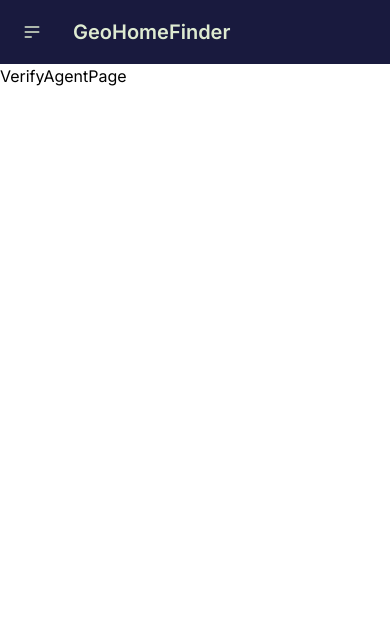
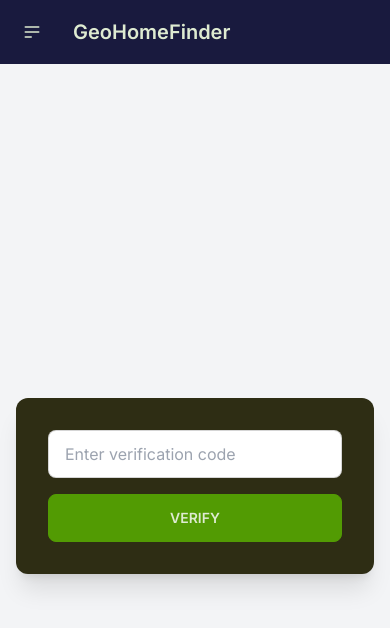
Before and after one commit to lokytech5/homefinder, a Next.js app: page /verifyAgent in a window 390 px wide. Shown: the top 628 px of the page. Built offline with nearby package versions, Linux system fonts and the light colour scheme.

Commit message:
fix bug related to verifying agent via phone number.

```diff
--- a/app/home/FeatureListApartment.tsx
+++ b/app/home/FeatureListApartment.tsx
@@ -4,10 +4,16 @@ import ApartmentCard from '../components/ApartmentCard'
 import useApartment from '../hooks/useApartment';
 import LoadingSpinner from '../components/LoadingSpinner';
 import ErrorAlert from '../components/ErrorAlert';
+import { useRouter } from 'next/navigation';
 const FeatureListApartment = () => {
   const { data, error, isLoading, fetchNextPage, hasNextPage, isFetchingNextPage, getLatestApartmentsFromPages } = useApartment({ endpoint: '/apartment/latest' });
   const latestApartments = getLatestApartmentsFromPages(data?.pages || []);
 
+  const router = useRouter();
+
+  const handleDetailsClick = (apartmentId: string) => {
+    router.push(`/apartment/${apartmentId}`)
+  }
   if (isLoading) return <LoadingSpinner />;
   if (error) return <ErrorAlert message={error.message} />;
 
@@ -19,7 +25,12 @@ const FeatureListApartment = () => {
               <div className='flex flex-wrap justify-center mx-auto px-2 text-base-content'>
               {latestApartments.map((apartment, index) => (
            <div key={apartment._id} className="w-full md:w-1/2 lg:w-1/3 px-4 my-2">
-             <ApartmentCard id={apartment._id} title={apartment.type} description={apartment.description} image={apartment.images}/>
+             <ApartmentCard
+             id={apartment._id}
+             title={apartment.type}
+             description={apartment.description}
+             image={apartment.images}
+             onDetailsClick={() => handleDetailsClick(apartment._id)}/>
              </div>
               ))}
               </div>
--- a/app/hooks/useRegisterAgent.ts
+++ b/app/hooks/useRegisterAgent.ts
@@ -23,8 +23,10 @@ const useRegisterAgent = (): UseMutationResult<RegisterAgentResponse, AxiosError
             onMutate: (userData) => {
               return userData;
             },
-            onSuccess: (response, context) => {
-              setAgent(context, response.agentId);
+            onSuccess: (response, userData) => {
+              setAgent(userData, response.agentId);
+              console.log("userDetails", userData);
+
               console.log('Registration successful:', response);
             },
           onError: (error: AxiosError<ErrorResponse>) => {
--- /dev/null
+++ b/app/hooks/useVerifyAgent.ts
@@ -0,0 +1,37 @@
+import React from 'react'
+import useUserStore from '../components/store/useUserStore';
+import { VerifyAgentRequest, VerifyAgentResponse } from '../components/types';
+import { AxiosError } from 'axios';
+import { useMutation } from '@tanstack/react-query';
+import apiClient from '../components/service/api-client';
+
+interface VerifyErrorResponse {
+    message?: string;
+    error?: string;
+}
+
+const useVerifyAgent = () => {
+    const setIsPhoneVerified = useUserStore((state) => state.setIsPhoneVerified);
+    const setError = useUserStore((state) => state.setError);
+
+    return useMutation<VerifyAgentResponse, AxiosError<VerifyErrorResponse>, VerifyAgentRequest>(
+        (verificationData: VerifyAgentRequest) => {
+            return apiClient.post<VerifyAgentResponse>('/auth/verifyPhone', verificationData)
+                .then(response => response.data);
+        },
+        {
+            onSuccess: (data) => {
+                // You might want to set the user as verified in your global state here
+                setIsPhoneVerified(true);
+                console.log('Phone verification successful:');
+            },
+            onError: (error: AxiosError<VerifyErrorResponse>) => {
+                const errorMessage = error.response?.data?.error ?? error.response?.data?.message ?? 'An unexpected error occurred';
+                setError(errorMessage);
+                console.error('Phone verification failed:', errorMessage);
+            },
+        }
+    );
+}
+
+export default useVerifyAgent
--- a/app/registerUser/page.tsx
+++ b/app/registerUser/page.tsx
@@ -88,12 +88,18 @@ const RegisterPage = () => {
     }
    });
   } else if (userType === 'Agent') {
+    let formattedPhone = data.phone;
+
+    if(formattedPhone && !formattedPhone.startsWith('+234')) {
+      formattedPhone = '+234' + formattedPhone.slice(1);
+    }
+
     const agentData: RegisterAgentData = {
       username: data.username,
       email: data.email,
       password: data.password,
       userType: "Agent",
-      phone: data.phone || '',
+      phone: formattedPhone || '',
       agencyName: data.agencyName || '',
       address: data.address || '',
       age: data.age || 0,
--- a/app/verifyAgent/page.tsx
+++ b/app/verifyAgent/page.tsx
@@ -1,8 +1,77 @@
-import React from 'react'
+"use client"
+import Link from 'next/link';
+import React, { useState } from 'react'
+import { FaCheckCircle, FaTimesCircle } from 'react-icons/fa';
+import useVerifyAgent from '../hooks/useVerifyAgent';
+import useUserStore from '../components/store/useUserStore';
+import { showToast } from '../components/ToastNotifier';
 
 const VerifyAgentPage = () => {
+  const [code, setCode] = useState('');
+  const { mutate: verifyAgent, isLoading, isError, isSuccess } = useVerifyAgent();
+  const { user } = useUserStore(state => ({ user: state.user }))
+  const agentId = user?._id;
+
+  const handleSubmit = (event: React.FormEvent<HTMLFormElement>) => {
+    event.preventDefault();
+    const numericCode = parseInt(code);
+
+    if(isNaN(numericCode)) {
+      showToast('Please enter a valid Number', 'error');
+    }
+
+    if (!agentId) {
+      // Handle the case where agentId is not available
+      showToast('Agent ID is missing. Please try again or contact support.', 'error');
+      return; // Exit early if agentId is undefined
+    }
+
+    verifyAgent({ code: numericCode, agentId });
+  };
+
   return (
-    <h2>VerifyAgentPage</h2>
+    <div className="min-h-screen flex flex-col items-center justify-center bg-gray-100 px-4">
+    <div className="bg-secondary-content rounded-xl shadow-xl p-8 text-center w-full max-w-md">
+      {isLoading ? (
+        <div>
+          <span className="loading loading-bars loading-md"></span>
+          <p className="mb-4">Verifying your phone number, please wait...</p>
+        </div>
+      ) : isSuccess ? (
+        <div>
+          <FaCheckCircle className="text-4xl text-green-500 mx-auto mb-4" />
+          <h2 className="text-2xl font-semibold mb-4">Phone Number Verified!</h2>
+          <p className="mb-6">Your phone number has been successfully verified.</p>
+          <Link href="/loginUser">
+            <button className="btn btn-primary">Log In</button>
+          </Link>
+        </div>
+      ) : isError ? (
+        <div>
+          <FaTimesCircle className="text-4xl text-red-500 mx-auto mb-4" />
+          <h2 className="text-2xl font-semibold mb-4">Verification Failed</h2>
+          <p className="mb-6">We could not verify your phone number. Please check the code or contact support if the problem persists.</p>
+          <Link href="/contact-support">
+            <button className="btn btn-outline">Contact Support</button>
+          </Link>
+        </div>
+      ) : (
+        <form onSubmit={handleSubmit} className="w-full max-w-xs mx-auto text-secondary-content">
+          <input
+            type="text"
+            value={code}
+            onChange={(e) => setCode(e.target.value)}
+            placeholder="Enter verification code"
+            className="input input-bordered w-full mb-4"
+          />
+          <button type="submit" className="btn btn-primary w-full">
+            Verify
+          </button>
+        </form>
+      )}
+      {isError && <p className="text-red-500 mt-4">{'An error occurred'}</p>}
+    </div>
+  </div>
   )
 }
 
```
